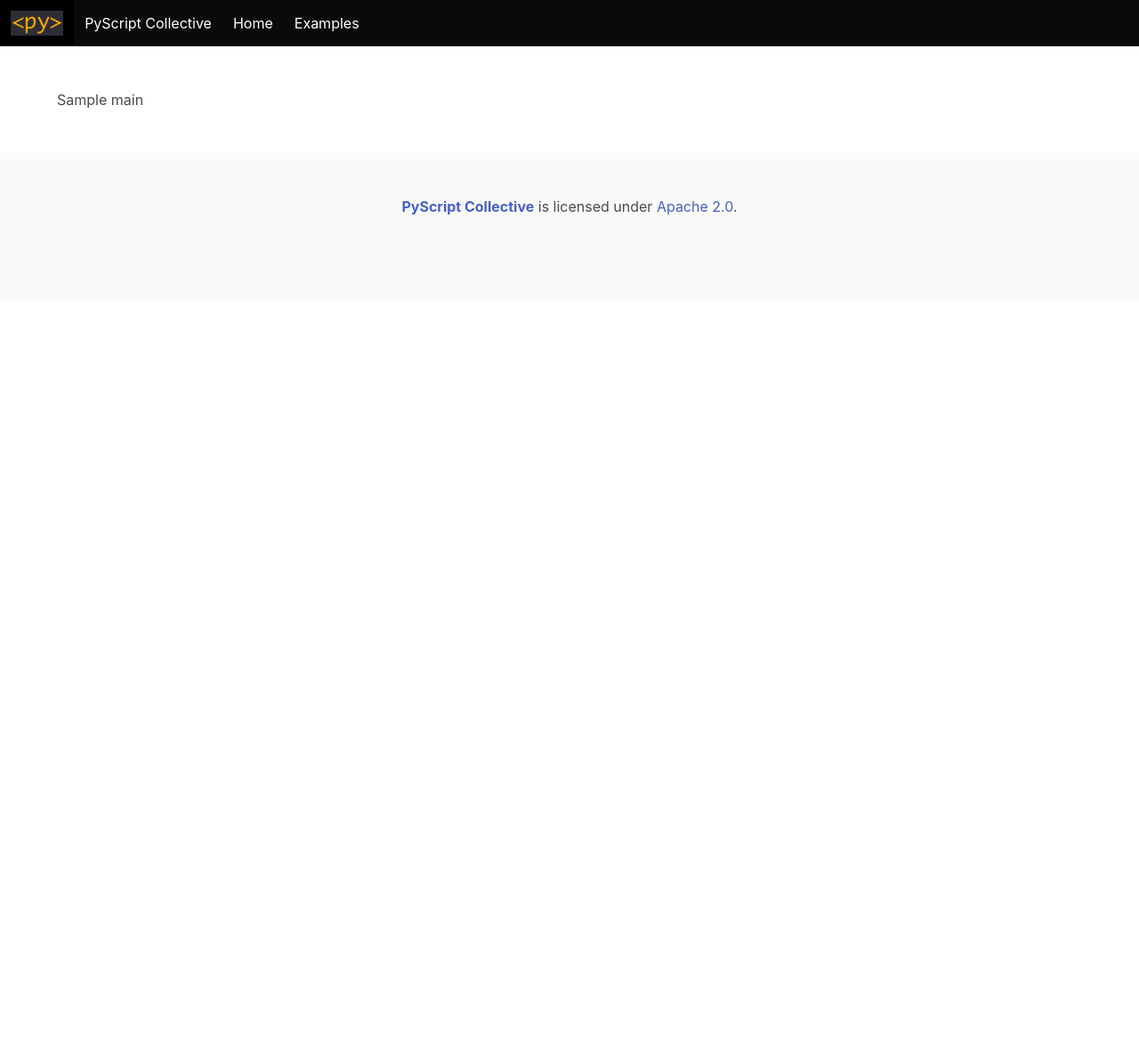
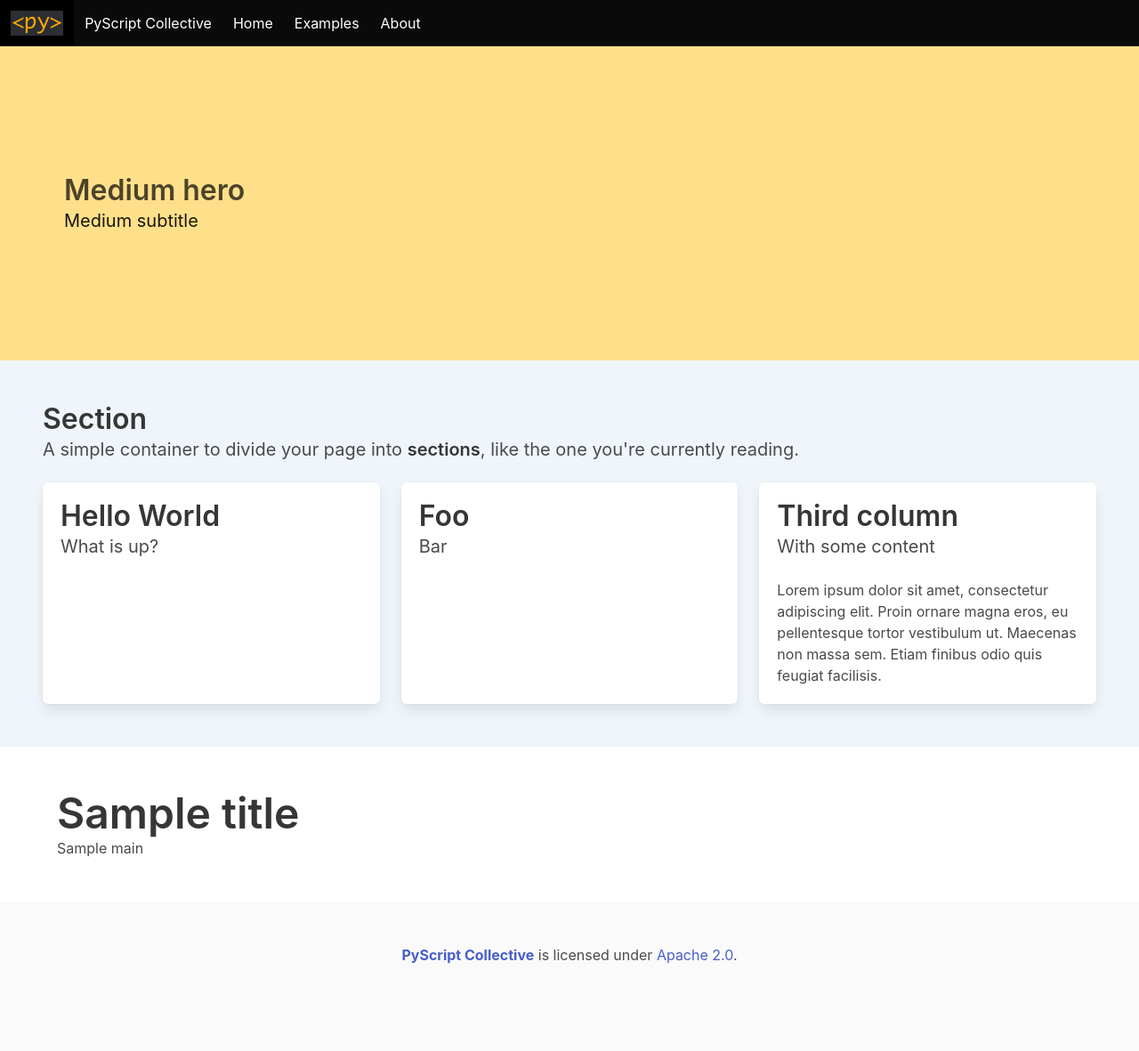
Before and after one commit to pauleveritt/psc, a Python web app: template src/psc/templates/page.jinja2 in a window 1280 px wide. Shown: the whole page at 89% size. Before the commit the page ends 242 px from the top, so only its background shows below. Run offline with Jinja, Linux system fonts and the light colour scheme; the template is opened without the code that fills it: most values are stand-ins (such as "Sample title", 1, 10 or a date in 2020).

Commit message:
View and template for page.

```diff
--- /dev/null
+++ b/src/psc/templates/homepage.jinja2
@@ -0,0 +1,4 @@
+{% extends "layout.jinja2" %}
+{% block main %}
+{{ main | safe }}
+{% endblock %}
--- a/src/psc/templates/layout.jinja2
+++ b/src/psc/templates/layout.jinja2
@@ -29,9 +29,51 @@
             <a id="navbarExamples" class="navbar-item" href="/examples">
                 Examples
             </a>
+            <a id="about" class="navbar-item" href="/pages/about">
+                About
+            </a>
         </div>
     </div>
 </nav>
+<section class="hero is-medium is-warning">
+  <div class="hero-body">
+    <p class="title">
+      Medium hero
+    </p>
+    <p class="subtitle">
+      Medium subtitle
+    </p>
+  </div>
+</section>
+<section class="section has-background-info-light">
+  <h1 class="title">Section</h1>
+  <h2 class="subtitle">
+    A simple container to divide your page into <strong>sections</strong>, like the one you're currently reading.
+  </h2>
+    <div class="tile is-ancestor">
+  <div class="tile is-parent">
+    <article class="tile is-child box">
+      <p class="title">Hello World</p>
+      <p class="subtitle">What is up?</p>
+    </article>
+  </div>
+  <div class="tile is-parent">
+    <article class="tile is-child box">
+      <p class="title">Foo</p>
+      <p class="subtitle">Bar</p>
+    </article>
+  </div>
+  <div class="tile is-parent">
+    <article class="tile is-child box">
+      <p class="title">Third column</p>
+      <p class="subtitle">With some content</p>
+      <div class="content">
+        <p>Lorem ipsum dolor sit amet, consectetur adipiscing elit. Proin ornare magna eros, eu pellentesque tortor vestibulum ut. Maecenas non massa sem. Etiam finibus odio quis feugiat facilisis.</p>
+      </div>
+    </article>
+  </div>
+</div>
+</section>
 {% block extra_body %}
 {% endblock %}
 <main id="main_container" class="container">
--- a/src/psc/templates/page.jinja2
+++ b/src/psc/templates/page.jinja2
@@ -1,4 +1,5 @@
 {% extends "layout.jinja2" %}
 {% block main %}
-{{ main | safe }}
+    <h1 class="title is-1">{{ title }}</h1>
+    {{ main | safe }}
 {% endblock %}
```
Also changed, not shown: docs/building/pages.md (+2 -0 lines), src/psc/app.py (+18 -2 lines), tests/test_pages.py (added, +23 -0 lines).
